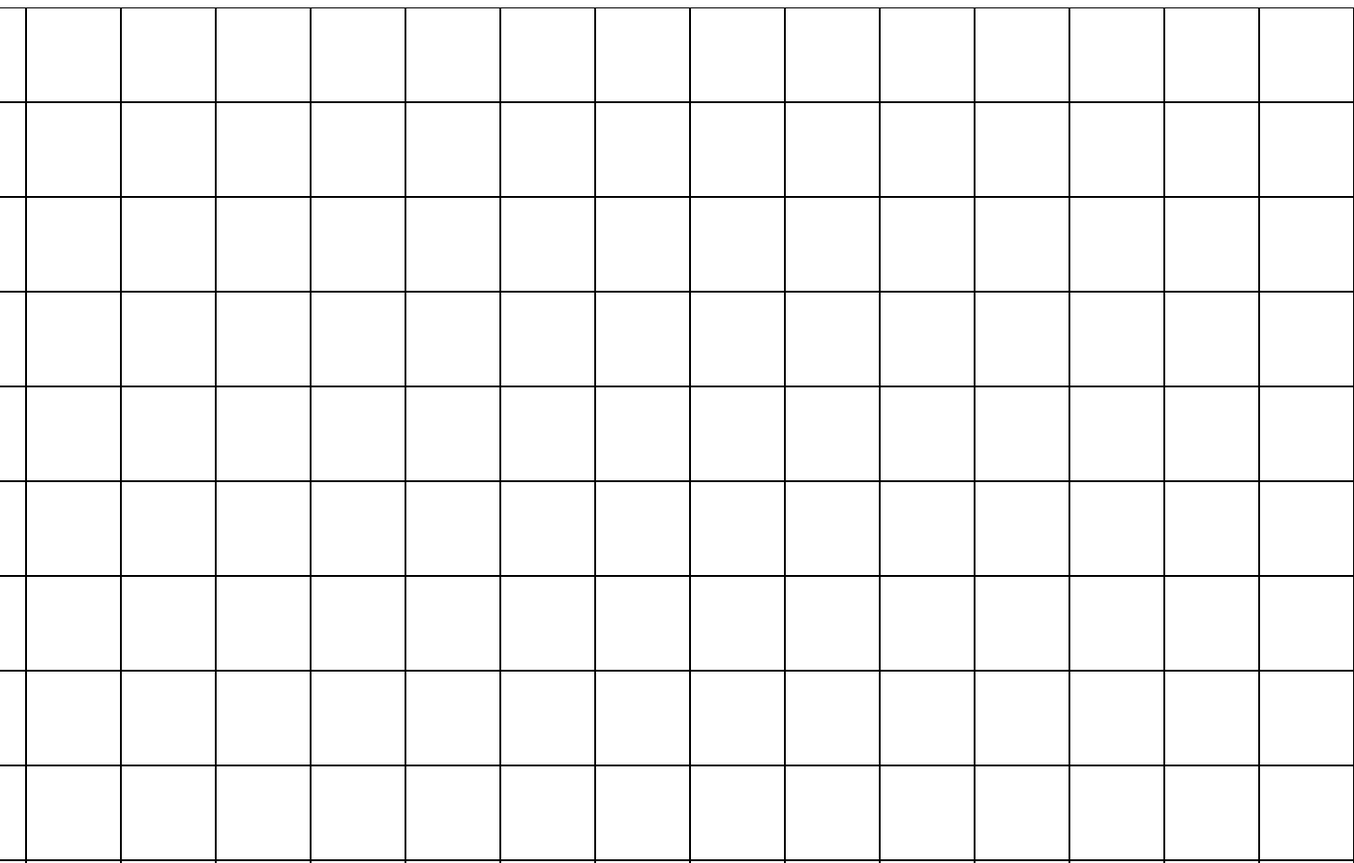
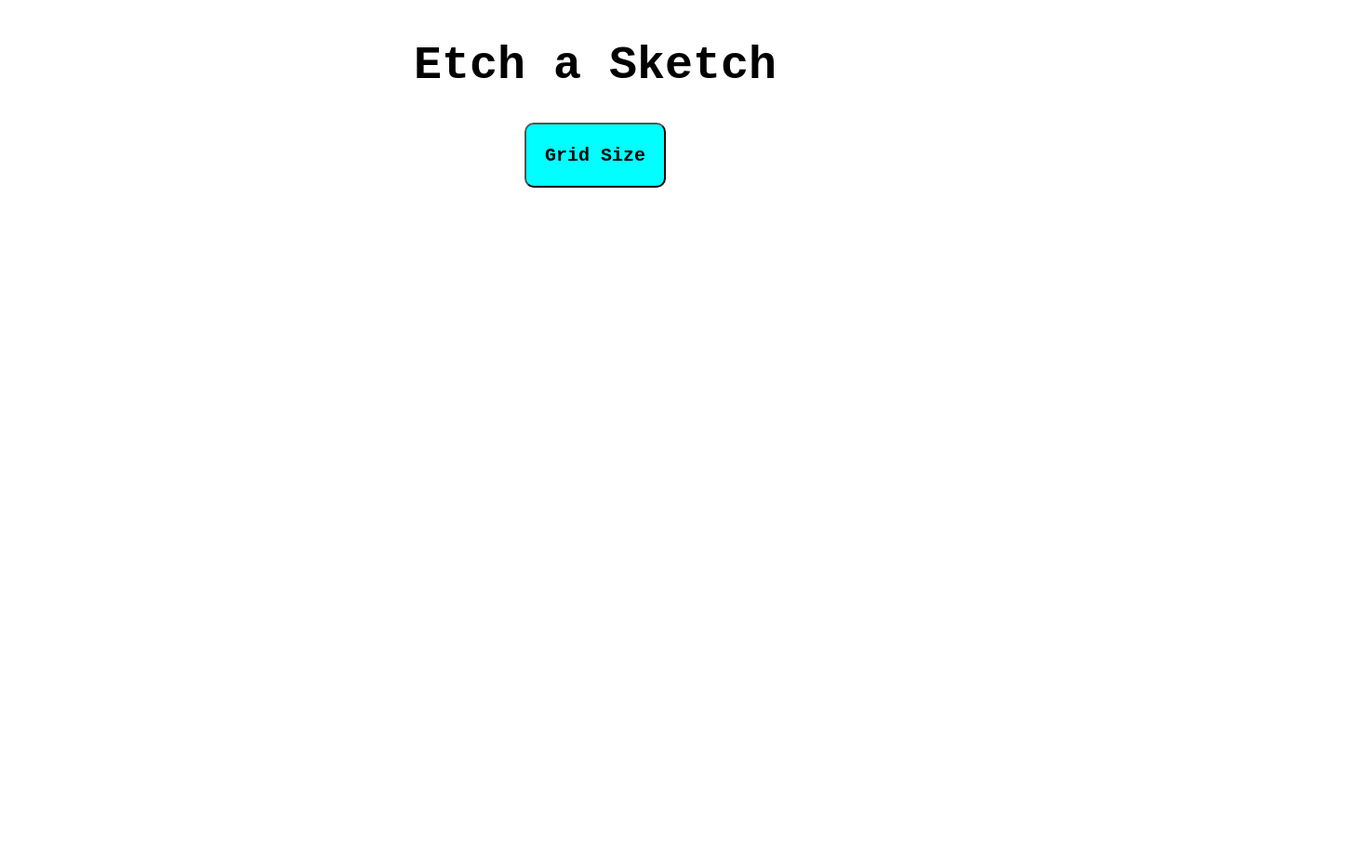
Before and after one commit to j0ezy/etch-a-sketch, a plain HTML site: page index.html in a window 1280 px wide. Shown: the top 929 px of the page at 93% size, 1456 px wide, since content can reach past the window. After the commit the page ends 800 px from the top, so only its background shows below. Drawn offline with Linux system fonts and the light colour scheme.

Commit message:
Create button for size
Created a button in index html and an event
listener for the button that generates grid size
based on user input

```diff
--- a/index.html
+++ b/index.html
@@ -8,6 +8,10 @@
     <script src="script.js" defer></script>
 </head>
 <body>
+    <div class="header">
+        <h1> Etch a Sketch</h1>
+        <button class="btn"> Grid Size </button>
+    </div>
     <div class="container"></div>
 </body>
 </html>
--- a/script.js
+++ b/script.js
@@ -1,20 +1,39 @@
 const containerGrid = document.querySelector(".container")
+const sizeButton = document.querySelector(".btn")
 
-for(let i = 0; i < 16; i++){
+sizeButton.addEventListener("click", () =>{
+
+    // Remove the grid
+    const gridRow = document.querySelectorAll(".gridRow")
+    for(let row of gridRow){
+        row.remove()
+    }
+
+    // Get input from user on grid Size and Generate grid
+    while(true){
+        let gridSize = +prompt("Enter the size of grid (max 100)")
+
+        if(Number.isInteger(gridSize) && gridSize <= 100 && gridSize > 0){
+
+            for(let i = 0; i < gridSize; i++){
                 const gridRow = document.createElement("div")
                 gridRow.setAttribute("class", "gridRow")
                 containerGrid.appendChild(gridRow)
-    for(let j = 0; j < 16; j++){
+                for(let j = 0; j < gridSize; j++){
                     const gridBox = document.createElement("div")
                     gridBox.setAttribute("class", "box")
                     gridRow.appendChild(gridBox)
                 }
             }
+            break
+        }
+    }
 
+    // Hover effect over box
     const gridBox = document.querySelectorAll(".box")
-
     for(let box of gridBox){
-    box.addEventListener("mouseover", () =>{
+        box.addEventListener("mouseenter", () =>{
             box.classList.toggle("onHover")
         })
     }
+})
--- a/style.css
+++ b/style.css
@@ -1,3 +1,28 @@
+*{
+    font-family: 'Courier New', Courier, monospace;
+}
+
+.header{
+    display: flex;
+    flex-direction: column;
+    justify-content: center;
+    align-items: center;
+}
+
+h1{
+    font-size: 50px;
+}
+button{
+    height: 70px;
+    min-width: 100px;
+    margin-bottom: 50px;
+    padding: 20px;
+    background-color: aqua;
+    border-radius: 10px;
+    font-size: 20px;
+    font-weight: bold;
+}
+
 .container {
     display: flex;
     justify-content: center;
```
Lines whose indentation alone changed are shown as unchanged.
